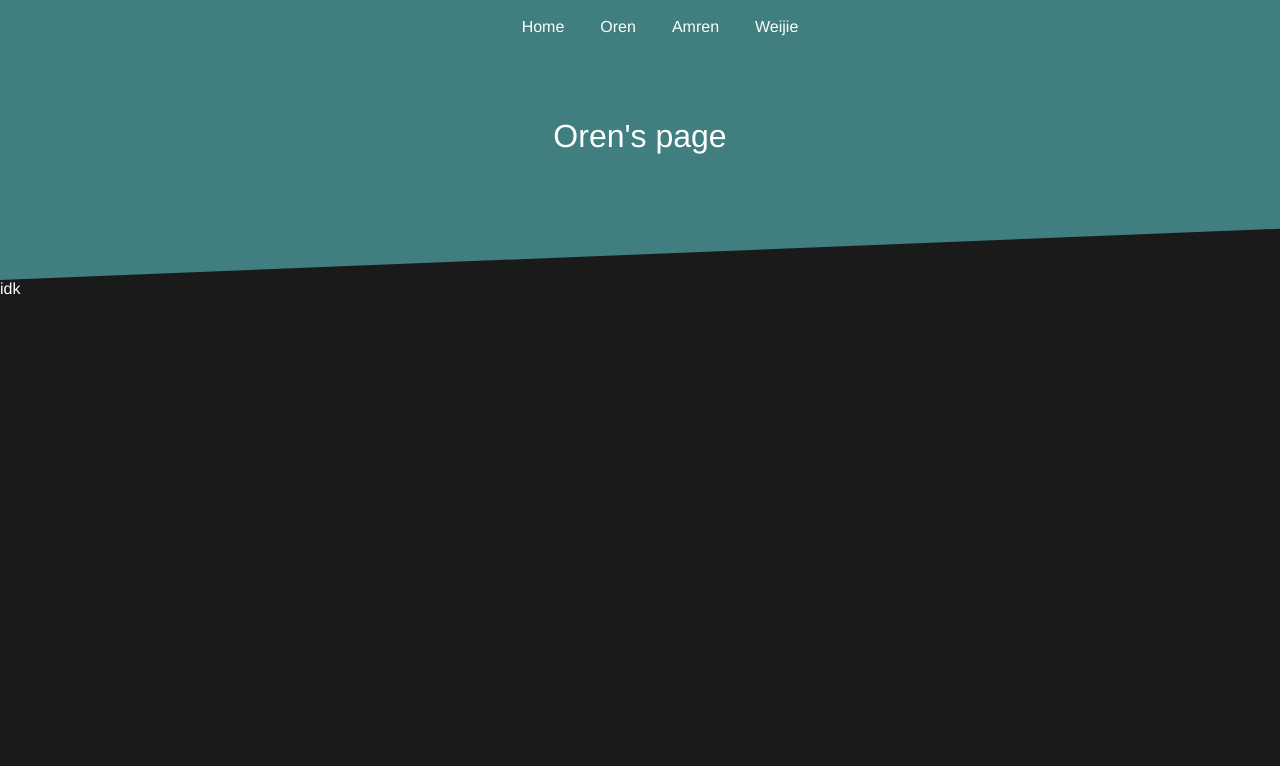
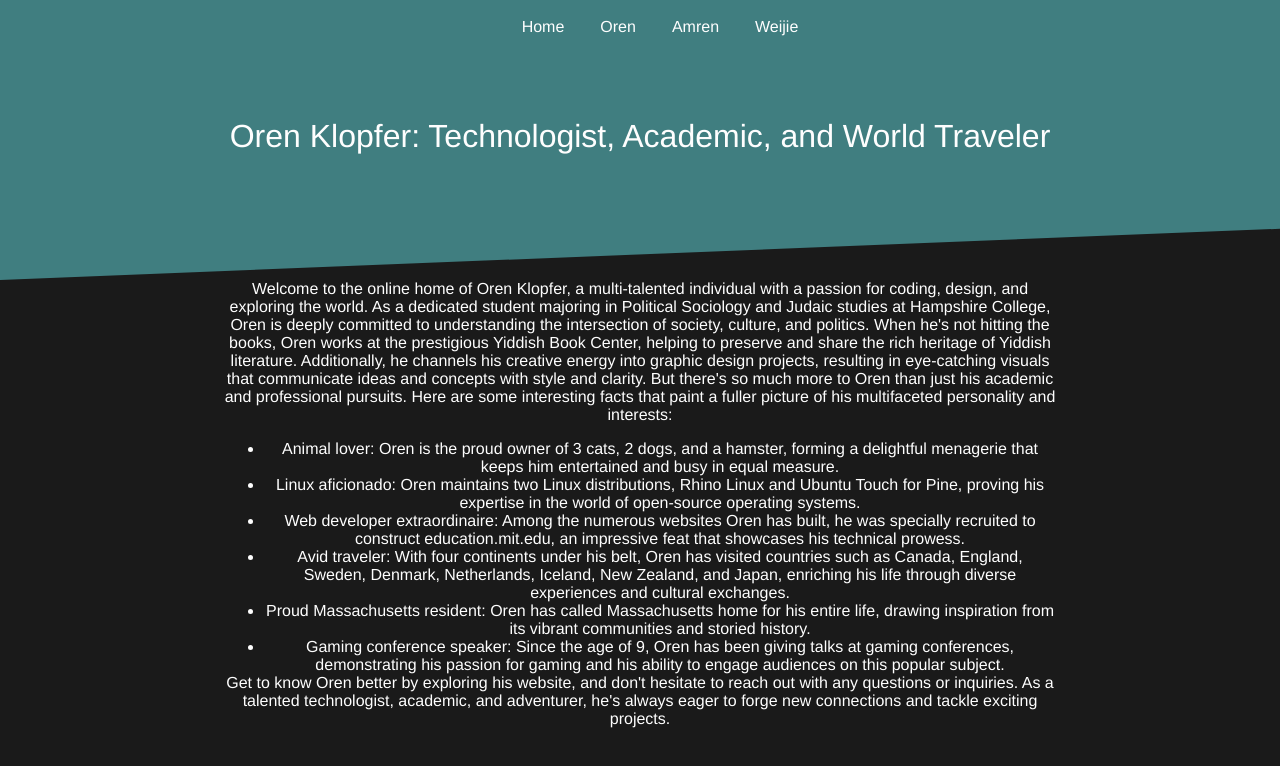
Before and after one commit to oklopfer/101-site, a plain HTML site: page oren.html in a window 1280 px wide. Drawn offline with Linux system fonts and the light colour scheme.

Commit message:
add some about me

```diff
--- a/oren.html
+++ b/oren.html
@@ -26,9 +26,21 @@
         <li><a href="Amren.html">Amren</a></li>
         <li><a href="weijie.html">Weijie</a></li>
       </ul>
-	      <h1>Oren's page</h1>
+	      <h1>Oren Klopfer: Technologist, Academic, and World Traveler</h1>
     </header>
     <body>
-        idk
+        <div class="container">
+            <p> Welcome to the online home of Oren Klopfer, a multi-talented individual with a passion for coding, design, and exploring the world. As a dedicated student majoring in Political Sociology and Judaic studies at Hampshire College, Oren is deeply committed to understanding the intersection of society, culture, and politics.
+                When he's not hitting the books, Oren works at the prestigious Yiddish Book Center, helping to preserve and share the rich heritage of Yiddish literature. Additionally, he channels his creative energy into graphic design projects, resulting in eye-catching visuals that communicate ideas and concepts with style and clarity.
+                But there's so much more to Oren than just his academic and professional pursuits. Here are some interesting facts that paint a fuller picture of his multifaceted personality and interests:
+                <ul>
+                    <li> Animal lover: Oren is the proud owner of 3 cats, 2 dogs, and a hamster, forming a delightful menagerie that keeps him entertained and busy in equal measure. </li>
+                    <li> Linux aficionado: Oren maintains two Linux distributions, Rhino Linux and Ubuntu Touch for Pine, proving his expertise in the world of open-source operating systems. </li>
+                    <li> Web developer extraordinaire: Among the numerous websites Oren has built, he was specially recruited to construct education.mit.edu, an impressive feat that showcases his technical prowess. </li>
+                    <li> Avid traveler: With four continents under his belt, Oren has visited countries such as Canada, England, Sweden, Denmark, Netherlands, Iceland, New Zealand, and Japan, enriching his life through diverse experiences and cultural exchanges. </li>
+                    <li> Proud Massachusetts resident: Oren has called Massachusetts home for his entire life, drawing inspiration from its vibrant communities and storied history. </li>
+                    <li> Gaming conference speaker: Since the age of 9, Oren has been giving talks at gaming conferences, demonstrating his passion for gaming and his ability to engage audiences on this popular subject. </li>
+                </ul>
+                Get to know Oren better by exploring his website, and don't hesitate to reach out with any questions or inquiries. As a talented technologist, academic, and adventurer, he's always eager to forge new connections and tackle exciting projects.</p>
     </body>
 </html>
```
